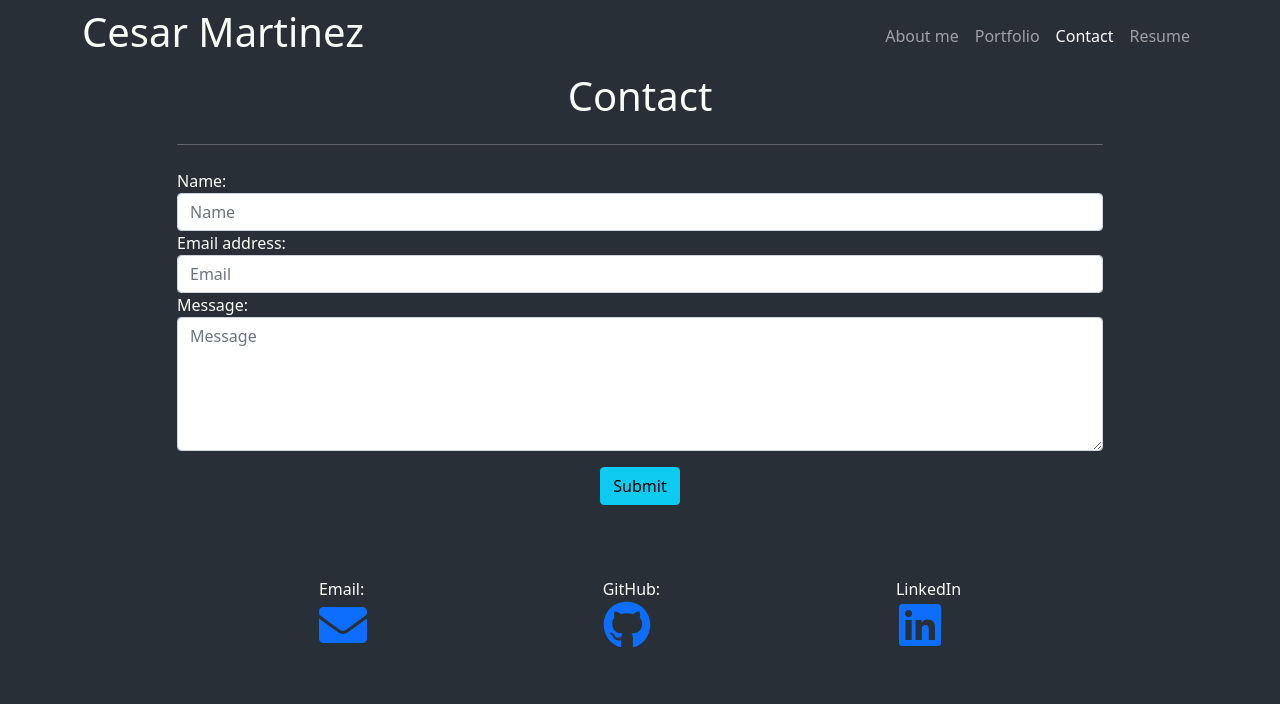
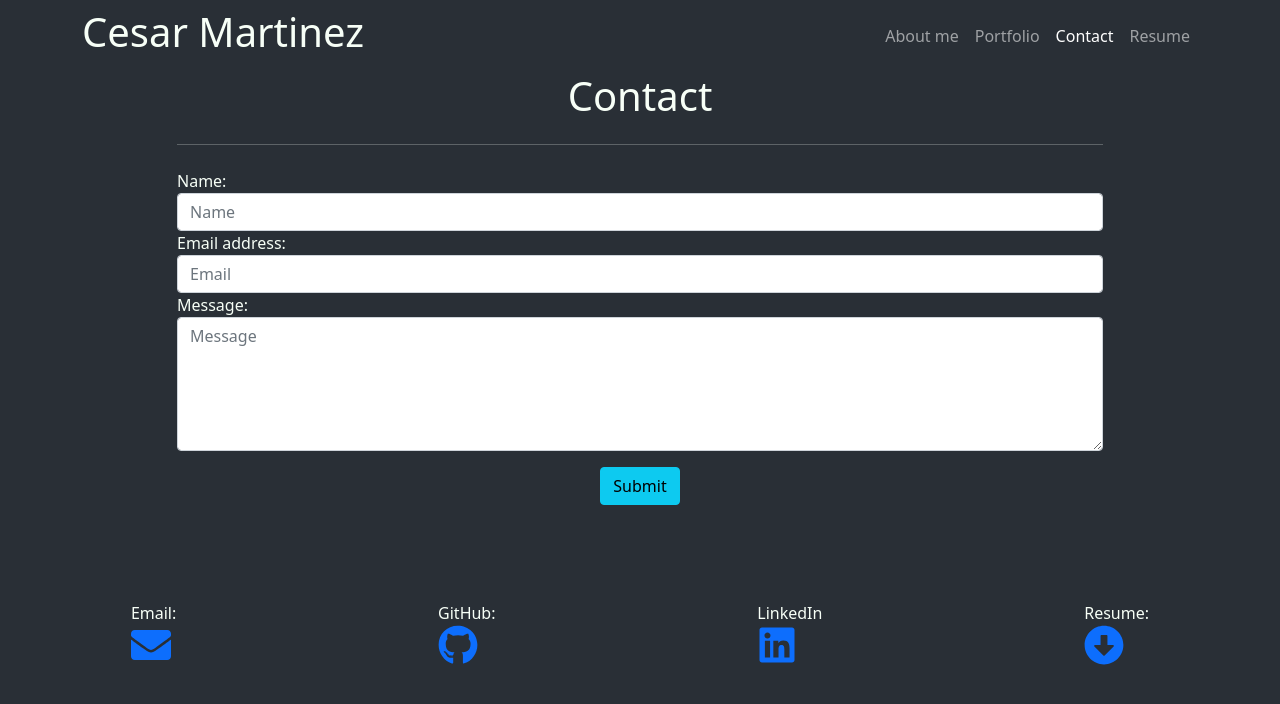
Before and after one commit to Cesar863/portfolio, a React (Create React App) app: page / in a window 1280 px wide. Both pictures are taken after a click on the element "Contact". Shown: the top 704 px of the page. Built offline with nearby package versions, Linux system fonts and the light colour scheme.

Commit message:
deploy issue

```diff
--- a/src/App.js
+++ b/src/App.js
@@ -1,9 +1,9 @@
-import logo from './logo.svg';
 import './App.css';
 import React, {useState} from 'react';
 import Home from './components/Home';
 import Header from './components/Header';
 import Nav from './components/Nav';
+import Footer from './components/Footer';
 
 function App() {
   const [pages] = useState([
@@ -27,6 +27,7 @@ function App() {
       <main>
         <Home currentPage={currentPage}></Home>
       </main>
+      <Footer />
     </div>
   );
 }
--- a/src/components/About.js
+++ b/src/components/About.js
@@ -3,7 +3,6 @@ import { capitalizeFirstLetter } from '../utils/helpers';
 import 'react-bootstrap';
 import '../assets/css/style.css';
 import Me from '../assets/img/Me.png';
-import { FaGithub, FaEnvelope, FaLinkedin } from 'react-icons/fa';
 
 
 function About() {
@@ -13,7 +12,7 @@ function About() {
     const [currentPage] = useState(pages[0]);
 
     return(
-        <div className="bg-dark d-flex p-5">
+        <div className=" d-flex p-5">
             <div className="container">
                 <div className="row">
                     <div className="col-lg-10 mx-auto border gunmetal mint-cream d-flex flex-wrap row container-fluid">
@@ -33,29 +32,6 @@ function About() {
                         <h3 className="text-center"><u>Why?</u></h3>
                         <p className='text-left'>While I love education, It is time for a change in careers. I love technology and I have always had a curiosity for code and web development. I would love to one day be on a team of developers that create life changing technology for the betterment of humanity</p>
                         </div>
-                        <div className="d-flex flex-row justify-content-around ">
-                        <div className="p-2">
-                                Email:
-                                <br/>
-                                <a href="mailto:cesarm.863@gmail.com" >
-                                    <FaEnvelope size="3em"/>
-                                </a>
-                            </div>
-                            <div className="p-2">
-                                GitHub:
-                                <br/>
-                                <a href="https://www.github.com/cesar863">
-                                    <FaGithub size="3em"/>
-                                </a>
-                            </div>
-                            <div className="p-2">
-                                LinkedIn
-                                <br/>
-                                <a href="https://www.linkedin.com/in/cesar-martinez-b623a8166/">
-                                    <FaLinkedin size="3em"/>
-                                </a>
-                            </div>
-                        </div>
                     </div>
                     </div>
                 </div>
--- a/src/components/Contact.js
+++ b/src/components/Contact.js
@@ -4,7 +4,6 @@ import { validateEmail } from '../utils/helpers';
 import '../assets/css/style.css';
 import 'react-bootstrap';
 import 'bootstrap';
-import { FaGithub, FaEnvelope, FaLinkedin } from 'react-icons/fa';
 
 function Contact() {
     const [pages] = useState([
@@ -98,31 +97,6 @@ function Contact() {
                             <button type="submit" className="btn btn-info btn-xl m-3">Submit</button>
                             </div>
                         </form>
-                        <div className="container">
-                            <div className="d-flex flex-row justify-content-around">
-                            <div className="p-2">
-                                Email:
-                                <br/>
-                                <a href="mailto:cesarm.863@gmail.com" >
-                                    <FaEnvelope size="3em"/>
-                                </a>
-                            </div>
-                            <div className="p-2">
-                                GitHub:
-                                <br/>
-                                <a href="https://www.github.com/cesar863">
-                                    <FaGithub size="3em"/>
-                                </a>
-                            </div>
-                            <div className="p-2">
-                                LinkedIn
-                                <br/>
-                                <a href="https://www.linkedin.com/in/cesar-martinez-b623a8166/">
-                                    <FaLinkedin size="3em"/>
-                                </a>
-                            </div>
-                            </div>
-                        </div>
                     </div>
                 </div>
             </div>
--- /dev/null
+++ b/src/components/Footer.js
@@ -0,0 +1,42 @@
+import React from 'react';
+import { FaGithub, FaEnvelope, FaLinkedin, FaArrowAltCircleDown } from 'react-icons/fa';
+import 'react-bootstrap';
+import '../assets/css/style.css';
+import Doc from '../assets/resume/Cesar_Martinez_Resume.pdf';
+
+function Footer() {
+    return(
+        <div className="d-flex flex-row justify-content-around mint-cream">
+            <div className="p-2">
+                                Email:
+                                <br/>
+                                <a href="mailto:cesarm.863@gmail.com" >
+                                    <FaEnvelope size="2.5em"/>
+                                </a>
+                            </div>
+                            <div className="p-2">
+                                GitHub:
+                                <br/>
+                                <a href="https://www.github.com/cesar863">
+                                    <FaGithub size="2.5em"/>
+                                </a>
+                            </div>
+                            <div className="p-2">
+                                LinkedIn
+                                <br/>
+                                <a href="https://www.linkedin.com/in/cesar-martinez-b623a8166/">
+                                    <FaLinkedin size="2.5em"/>
+                                </a>
+                            </div>
+                            <div className="p-2">
+                                Resume:
+                                <br/>
+                                <a href={Doc} download>
+                                    <FaArrowAltCircleDown size="2.5em"/>
+                                </a>
+                            </div>
+        </div>
+    )
+};
+
+export default Footer;
--- a/src/components/Resume.js
+++ b/src/components/Resume.js
@@ -1,7 +1,5 @@
 import React, { useState } from "react";
 import { capitalizeFirstLetter } from "../utils/helpers";
-import Doc from '../assets/resume/Cesar_Martinez_Resume.pdf';
-import { FaGithub, FaEnvelope, FaLinkedin, FaArrowAltCircleDown } from 'react-icons/fa';
 
 function Resume() {
     const [pages] = useState([
@@ -17,8 +15,7 @@ function Resume() {
                         <h1 className="text-center">{capitalizeFirstLetter(currentPage.name)}</h1>
                         <hr className="my-4" />
                         <h3 className="text-center">Cesar Martinez</h3>
-                        <p className="text-center">Marketing Graduate | Sales Consultant | Sales and Marketing Leader
-| Tableau Data Science Certified | AMA Member</p>
+                        <p className="text-center">Marketing Graduate | Sales Consultant | Sales and Marketing Leader | Tableau Data Science Certified | AMA Member</p>
                         <h4><u><u>Top Skills</u></u></h4>
                         <ul>
                             <li>Market Research </li>
@@ -124,38 +121,6 @@ function Resume() {
                             <li>REST</li>
                             <li>MERN Stack</li>
                         </ul>
-                        <div className="container">
-                            <div className="d-flex flex-row justify-content-around text-center">
-                            <div className="p-2">
-                                Email:
-                                <br/>
-                                <a href="mailto:cesarm.863@gmail.com" >
-                                    <FaEnvelope size="3em"/>
-                                </a>
-                            </div>
-                            <div className="p-2">
-                                GitHub:
-                                <br/>
-                                <a href="https://www.github.com/cesar863">
-                                    <FaGithub size="3em"/>
-                                </a>
-                            </div>
-                            <div className="p-2">
-                                LinkedIn:
-                                <br/>
-                                <a href="https://www.linkedin.com/in/cesar-martinez-b623a8166/">
-                                    <FaLinkedin size="3em"/>
-                                </a>
-                            </div>
-                            <div className="p-2">
-                                Resume:
-                                <br/>
-                                <a href={Doc} download>
-                                    <FaArrowAltCircleDown size="3em"/>
-                                </a>
-                            </div>
-                            </div>
-                        </div>
                     </div>
                 </div>
             </div>
```
Also changed, not shown: package.json (+4 -4 lines), 8 other files (tests, documents, lock files or other folders).
